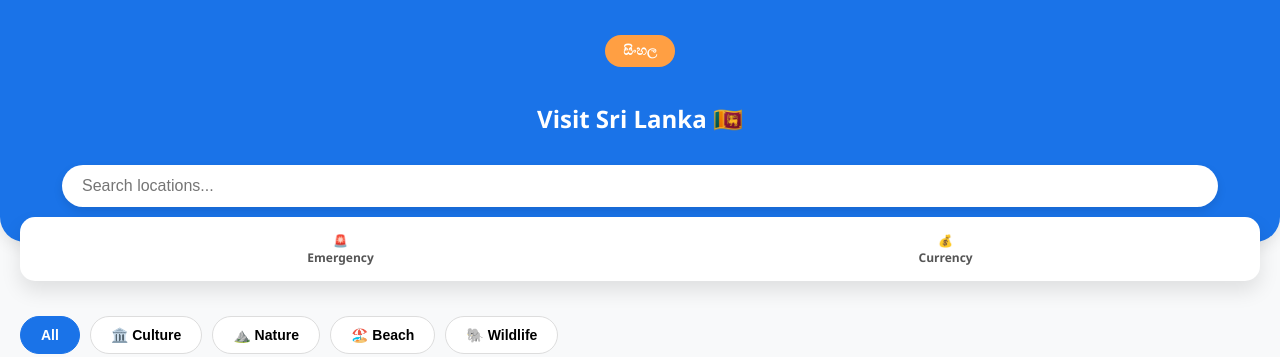
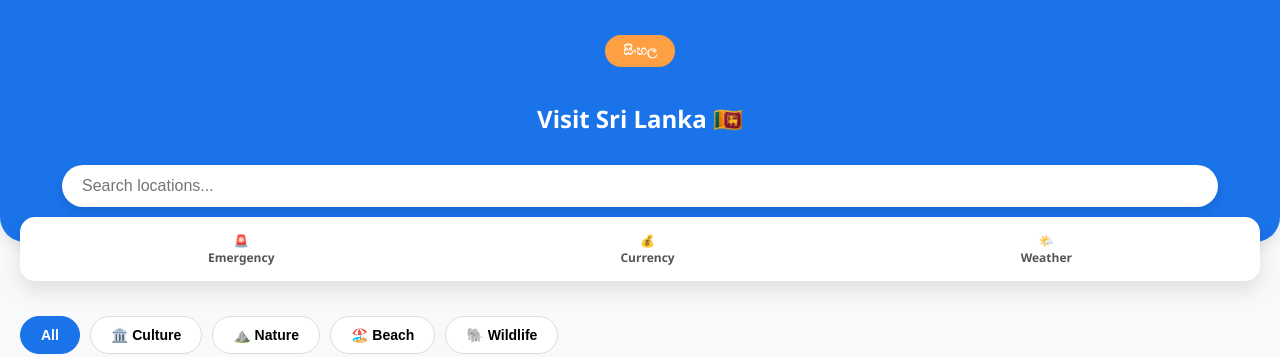
Before and after one commit to ishandeshapriya5-pixel/my-travel-app1, a plain HTML site: page index.html in a window 1280 px wide. Both pictures are taken after a click on the button "English". Shown: the top 357 px of the page. Drawn offline with Linux system fonts and the light colour scheme.

Commit message:
Add files via upload

```diff
--- a/index.html
+++ b/index.html
@@ -53,8 +53,9 @@
         .details-img { width: 100%; height: 250px; object-fit: cover; border-radius: 15px; margin: 15px 0; }
         .map-link { display: block; background: #28a745; color: white; text-align: center; padding: 15px; text-decoration: none; border-radius: 12px; margin-top: 20px; font-weight: bold; }
 
-        .currency-box { background: #f0f4f8; padding: 20px; border-radius: 15px; text-align: center; margin-top: 20px; }
+        .currency-box, .weather-box { background: #f0f4f8; padding: 20px; border-radius: 15px; text-align: center; margin-top: 20px; }
         .currency-box input { width: 80%; padding: 10px; margin-bottom: 10px; border-radius: 10px; border: 1px solid #ccc; font-size: 18px; }
+        .weather-card { background: white; padding: 15px; margin: 10px 0; border-radius: 12px; display: flex; justify-content: space-between; align-items: center; box-shadow: 0 2px 5px rgba(0,0,0,0.05); }
     </style>
 </head>
 <body>
@@ -74,6 +75,7 @@
     <div class="nav-bar">
         <div class="nav-item" onclick="showPopup('emergPage')">🚨<br><span id="n1">හදිසි ඇමතුම්</span></div>
         <div class="nav-item" onclick="showPopup('currencyPage')">💰<br><span id="n2">මුදල් ඒකක</span></div>
+        <div class="nav-item" onclick="showPopup('weatherPage'); fetchWeather();">🌤️<br><span id="n3">කාලගුණය</span></div>
     </div>
 
     <div class="cat-container" id="catBar">
@@ -106,6 +108,12 @@
         </div>
     </div>
 
+    <div id="weatherPage" class="overlay">
+        <button class="close-btn" onclick="closePopups()">×</button>
+        <h2 style="margin-top: 40px;" id="t3">සජීවී කාලගුණය 🌤️</h2>
+        <div id="weatherContent" class="weather-box">පූරණය වෙමින් පවතී...</div>
+    </div>
+
     <div id="detailsPage" class="overlay">
         <button class="close-btn" onclick="closePopups()">×</button>
         <div id="detailsContent" style="margin-top: 40px;"></div>
@@ -130,18 +138,21 @@
     const translations = {
         'si': {
             title: "අපේ ලංකා Guide 🇱🇰", search: "ස්ථානයක් සොයන්න...", view: "විස්තර බලන්න",
-            n1: "හදිසි ඇමතුම්", n2: "මුදල් ඒකක", t1: "හදිසි ඇමතුම් සේවා",
-            t2: "මුදල් පරිවර්තකය (USD to LKR)", map: "Google Map එකෙන් බලන්න 📍",
-            c0: "සියල්ල", c1: "🏛️ සංස්කෘතික", c2: "⛰️ සොබාදහම", c3: "🏖️ වෙරළ", c4: "🐘 වනජීවී"
+            n1: "හදිසි ඇමතුම්", n2: "මුදල් ඒකක", n3: "කාලගුණය", t1: "හදිසි ඇමතුම් සේවා",
+            t2: "මුදල් පරිවර්තකය (USD to LKR)", t3: "සජීවී කාලගුණය 🌤️", map: "Google Map එකෙන් බලන්න 📍",
+            c0: "සියල්ල", c1: "🏛️ සංස්කෘතික", c2: "⛰️ සොබාදහම", c3: "🏖️ වෙරළ", c4: "🐘 වනජීවී",
+            loading: "පූරණය වෙමින් පවතී..."
         },
         'en': {
             title: "Visit Sri Lanka 🇱🇰", search: "Search locations...", view: "View Details",
-            n1: "Emergency", n2: "Currency", t1: "Emergency Services",
-            t2: "Currency Converter (USD to LKR)", map: "View on Google Map 📍",
-            c0: "All", c1: "🏛️ Culture", c2: "⛰️ Nature", c3: "🏖️ Beach", c4: "🐘 Wildlife"
+            n1: "Emergency", n2: "Currency", n3: "Weather", t1: "Emergency Services",
+            t2: "Currency Converter (USD to LKR)", t3: "Live Weather 🌤️", map: "View on Google Map 📍",
+            c0: "All", c1: "🏛️ Culture", c2: "⛰️ Nature", c3: "🏖️ Beach", c4: "🐘 Wildlife",
+            loading: "Loading..."
         }
     };
 
+    // Locations Data (remains same)
     const locations = [
         { id: 1, cat: "culture", name_si: "සීගිරිය", name_en: "Sigiriya", img: "https://images.pexels.com/photos/20563456/pexels-photo-20563456.jpeg", desc_si: "ඓතිහාසික අහස් මාලිගය සහ ලෝක උරුමයකි.", desc_en: "Ancient Sky Palace and a World Heritage site.", lat: 7.9570, lon: 80.7603 },
         { id: 2, cat: "culture", name_si: "මහනුවර", name_en: "Kandy", img: "https://images.pexels.com/photos/11054359/pexels-photo-11054359.jpeg", desc_si: "ශ්‍රී දළදා මාලිගාව පිහිටි පූජනීය නගරය.", desc_en: "The sacred city home to the Temple of the Tooth.", lat: 7.2906, lon: 80.6337 },
@@ -177,6 +188,33 @@
         });
     }
 
+    // Weather Logic
+    async function fetchWeather() {
+        const cities = [
+            { name: "Colombo", lat: 6.9271, lon: 79.8612 },
+            { name: "Kandy", lat: 7.2906, lon: 80.6337 },
+            { name: "Nuwara Eliya", lat: 6.9497, lon: 80.7891 },
+            { name: "Galle", lat: 6.0331, lon: 80.2176 }
+        ];
+
+        let html = "";
+        document.getElementById('weatherContent').innerHTML = translations[currentLang].loading;
+
+        for (let city of cities) {
+            try {
+                const response = await fetch(`https://api.open-meteo.com/1/v1/forecast?latitude=${city.lat}&longitude=${city.lon}&current_weather=true`);
+                const data = await response.json();
+                const temp = data.current_weather.temperature;
+                html += `
+                    <div class="weather-card">
+                        <strong>${city.name}</strong>
+                        <span>${temp}°C</span>
+                    </div>`;
+            } catch (e) { html = "Error loading weather data."; }
+        }
+        document.getElementById('weatherContent').innerHTML = html;
+    }
+
     function filterCat(cat, btn) {
         document.querySelectorAll('.cat-btn').forEach(b => b.classList.remove('active'));
         btn.classList.add('active');
@@ -202,17 +240,20 @@
         document.getElementById('search').placeholder = t.search;
         document.getElementById('n1').innerText = t.n1;
         document.getElementById('n2').innerText = t.n2;
+        document.getElementById('n3').innerText = t.n3;
         document.getElementById('t1').innerText = t.t1;
         document.getElementById('t2').innerText = t.t2;
-        // Update category buttons text
+        document.getElementById('t3').innerText = t.t3;
         document.getElementById('c0').innerText = t.c0;
         document.getElementById('c1').innerText = t.c1;
         document.getElementById('c2').innerText = t.c2;
         document.getElementById('c3').innerText = t.c3;
         document.getElementById('c4').innerText = t.c4;
 
-        const activeCat = document.querySelector('.cat-btn.active').onclick.toString().match(/'(.*?)'/)[1];
+        const activeBtn = document.querySelector('.cat-btn.active');
+        const activeCat = activeBtn.onclick.toString().match(/'(.*?)'/)[1];
         render(activeCat);
+        if(document.getElementById('weatherPage').style.display === "block") fetchWeather();
     }
 
     function convert() {
```
